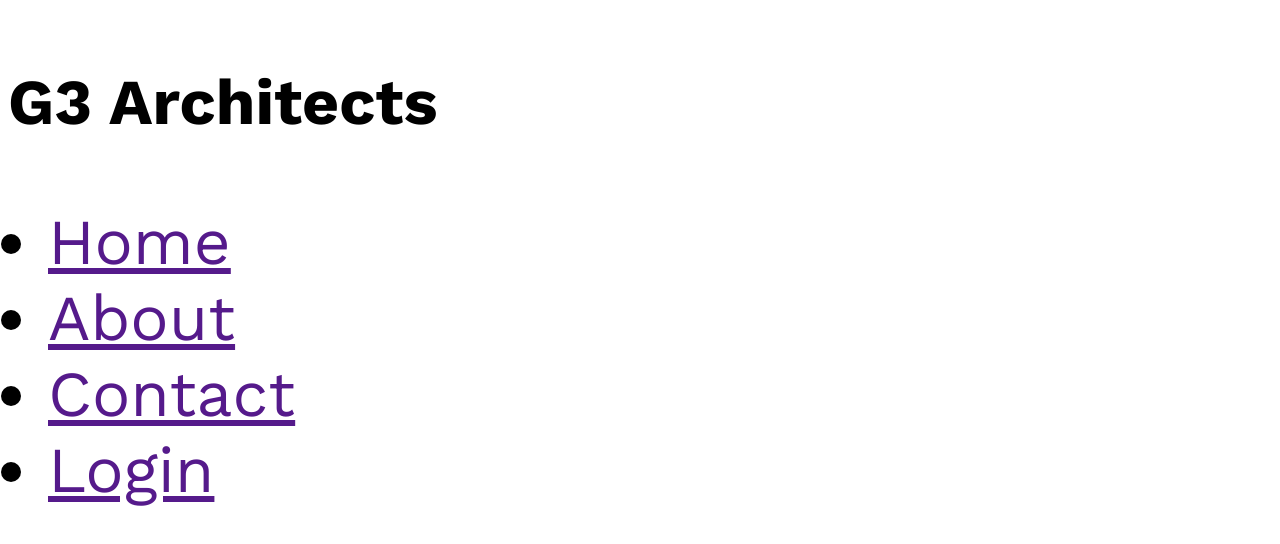
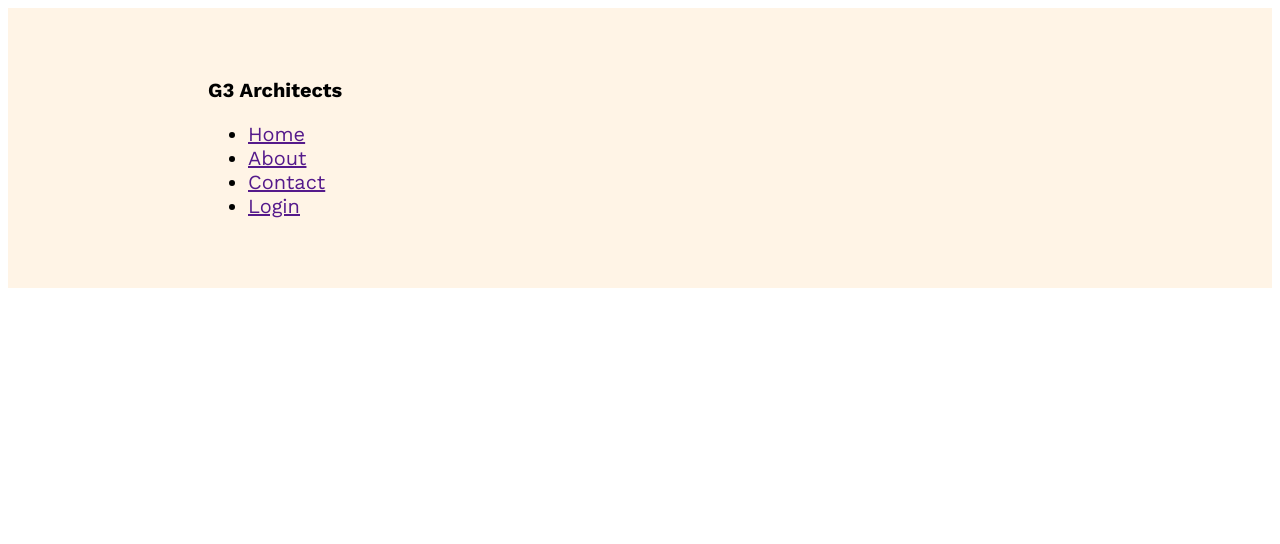
Before and after one commit to walidkhan02013/G3_architects_website, a plain HTML site: page index.html in a window 1280 px wide. Drawn offline with nearby package versions, Linux system fonts and the light colour scheme.

Commit message:
adding header bg color

```diff
--- a/architects.css
+++ b/architects.css
@@ -3,4 +3,10 @@
 
 * {
 font-family: "Work Sans";
-font-size: 64px;
+font-size: 20px;
+}
+
+header{
+    background: rgba(255, 144, 14, 0.10);
+    padding: 50px 200px;
+}
```
